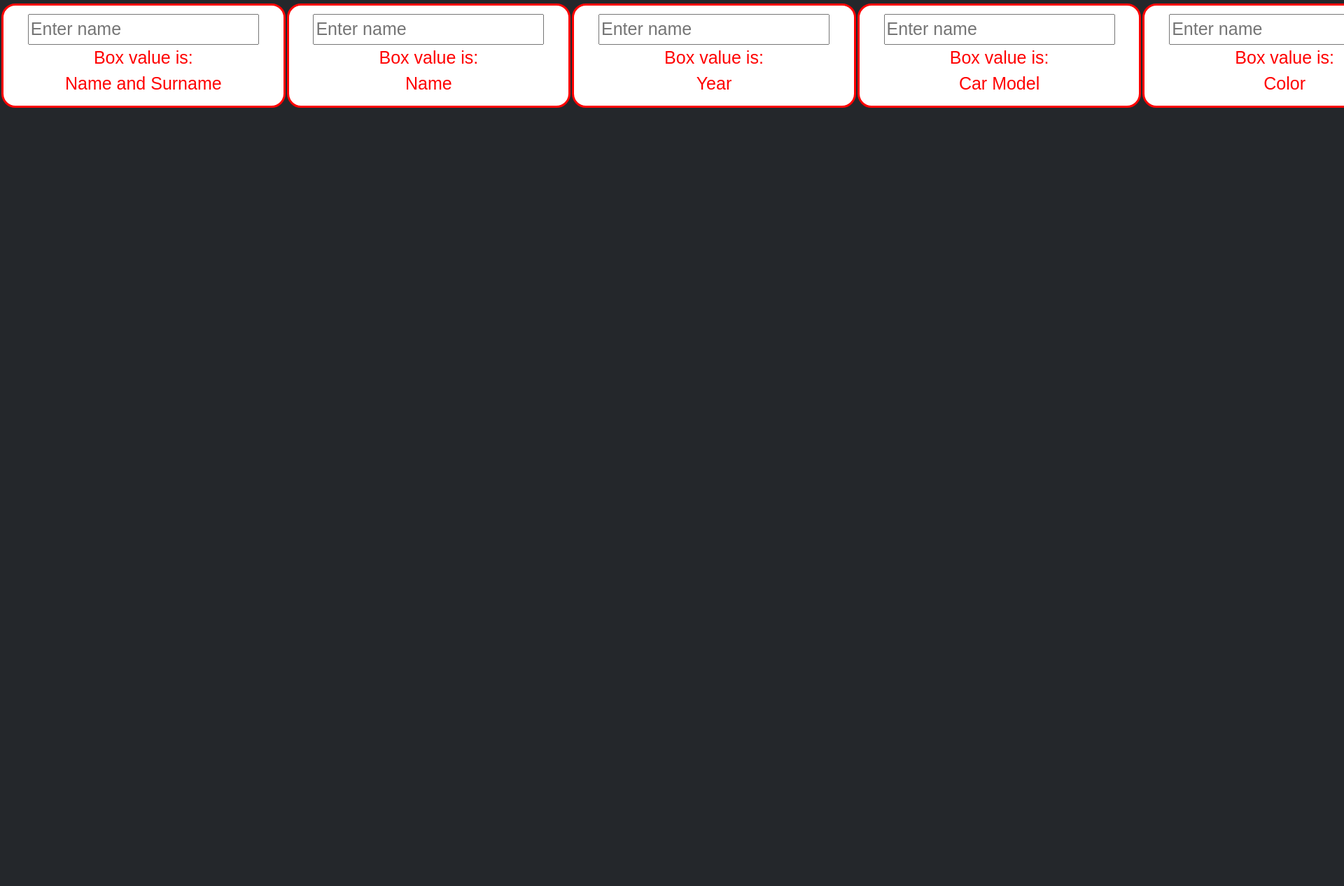
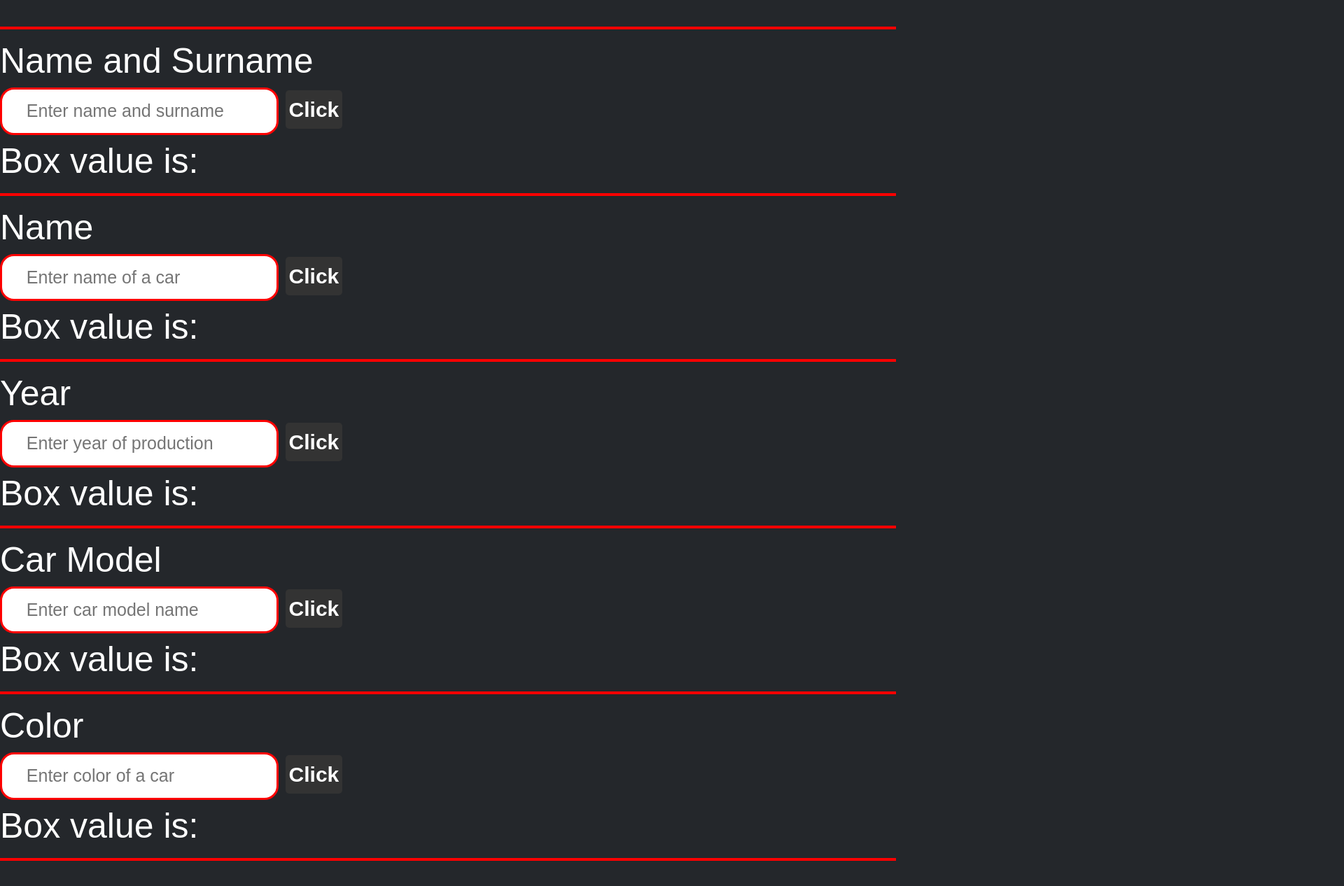
Before and after one commit to ShadowAlwer/Angular_Sandbox, an Angular app: page /cars in a window 1280 px wide. Shown: the part 114-1380 px from the top of the page at 70% size, 1920 px wide, since content can reach past the window. Before the commit the page ends 800 px from the top, so only its background shows below. Built offline with nearby package versions, Linux system fonts and the light colour scheme.

Commit message:
5* INPUTS

```diff
--- a/src/app/cars/cars.component.html
+++ b/src/app/cars/cars.component.html
@@ -1,13 +1,38 @@
 <h1 class="h1">CARS LIST</h1>
-<hr>
+<hr class="hr">
 
-<table>
-    <tr>
-        <th class="headers" *ngFor="let column of headers">
-            <input #box type="text" placeholder="Enter name" name="display" [(ngModel)]="displays" *ngFor="let column of displays">
-            <!-- <button class="button" (click)="getValue(box.value)">Click</button> -->
-            <p> Box value is: {{ displayValue }} </p>
-            {{column}}
-        </th>
-    </tr>
-</table>
+<div>
+    <h2 class="h2">Name and Surname</h2>
+    <input #box1 class="input" type="text" placeholder="Enter name and surname" name="display" [(ngModel)]=" i1">
+    <button class="button" (click)="getOwner(box1.value)">Click</button>
+    <p class="p1"> Box value is: {{ displayOwner }} </p>
+</div>
+<hr class="hr">
+<div>
+    <h2 class="h2">Name</h2>
+    <input #box2 class="input" type="text" placeholder="Enter name of a car" name="display" [(ngModel)]="i2">
+    <button class="button" (click)="getName(box2.value)">Click</button>
+    <p class="p1"> Box value is: {{ displayName }} </p>
+</div>
+<hr class="hr">
+<div >
+    <h2 class="h2">Year</h2>
+    <input #box3 class="input" type="text" placeholder="Enter year of production" name="display" [(ngModel)]="i3">
+    <button class="button" (click)="getYear(box3.value)">Click</button>
+    <p class="p1"> Box value is: {{ displayYear }} </p>
+</div>
+<hr class="hr">
+<div>
+    <h2 class="h2">Car Model</h2>
+    <input #box4 class="input" type="text" placeholder="Enter car model name" name="display" [(ngModel)]="i4">
+    <button class="button" (click)="getModel(box4.value)">Click</button>
+    <p class="p1"> Box value is: {{ displayModel }} </p>
+</div>
+<hr class="hr">
+<div>
+    <h2 class="h2">Color</h2>
+    <input #box5 class="input" type="text" placeholder="Enter color of a car" name="display" [(ngModel)]="i5">
+    <button class="button" (click)="getColor(box5.value)">Click</button>
+    <p class="p1"> Box value is: {{ displayColor }} </p>
+</div>
+<hr class="hr">
--- a/src/app/cars/cars.component.scss
+++ b/src/app/cars/cars.component.scss
@@ -1,10 +1,17 @@
 .h1{
     text-align: center;
+    font-size: 50px;
+    color: yellow;
+    font-size: 5rem;
+}
+
+.h2{
+    text-align: left;
     font-size: 50px;
     color: white;
 }
 
-.headers{
+.input{
     border: 3px;
     border-style: solid;
     border-radius: 20px;
@@ -15,8 +22,20 @@
     color: red;
     background-color: white;
 }
-.headers:hover{
+.input:hover{
     background-color: yellow;
+}
+
+.p1{
+    text-align: left;
+    font-size: 50px;
+    color: white;
+}
+
+.hr{
+    height: 4px;
+    background-color: red;
+    border: none;
 }
 
 .button{
@@ -26,5 +45,5 @@
     padding: 5px;
     text-align: center;
     font-size: 30px;
-    margin-top: 5px;
+    margin-left: 10px;
 }
--- a/src/app/cars/cars.component.ts
+++ b/src/app/cars/cars.component.ts
@@ -7,16 +7,46 @@ import { Component } from '@angular/core';
 })
 export class CarsComponent {
 
-  displayValue = '';
+  public enterOwner: string = '';
+  public enterName: string = '';
+  public enterYear: string = '';
+  public enterModel: string = '';
+  public enterColor: string = '';
 
-  getValue(val: string){
+  displayOwner = '';
+  displayName = '';
+  displayYear = '';
+  displayModel = '';
+  displayColor = '';
+
+  i1 = [this.enterOwner];
+  i2 = [this.enterName];
+  i3 = [this.enterYear];
+  i4 = [this.enterModel];
+  i5 = [this.enterColor];
+
+  getOwner(val: string){
     console.warn(val)
-    this.displayValue = val;
+    this.displayOwner = val;
   }
 
-  public enterValue: string = '';
+  getName(val: string){
+    console.warn(val)
+    this.displayName = val;
+  }
 
-  headers = ["Name and Surname", "Name", "Year", "Car Model", "Color"];
+  getYear(val: string){
+    console.warn(val)
+    this.displayYear = val;
+  }
 
-  displays = [this.enterValue];
+  getModel(val: string){
+    console.warn(val)
+    this.displayModel = val;
+  }
+
+  getColor(val: string){
+    console.warn(val)
+    this.displayColor = val;
+  }
 }
```
